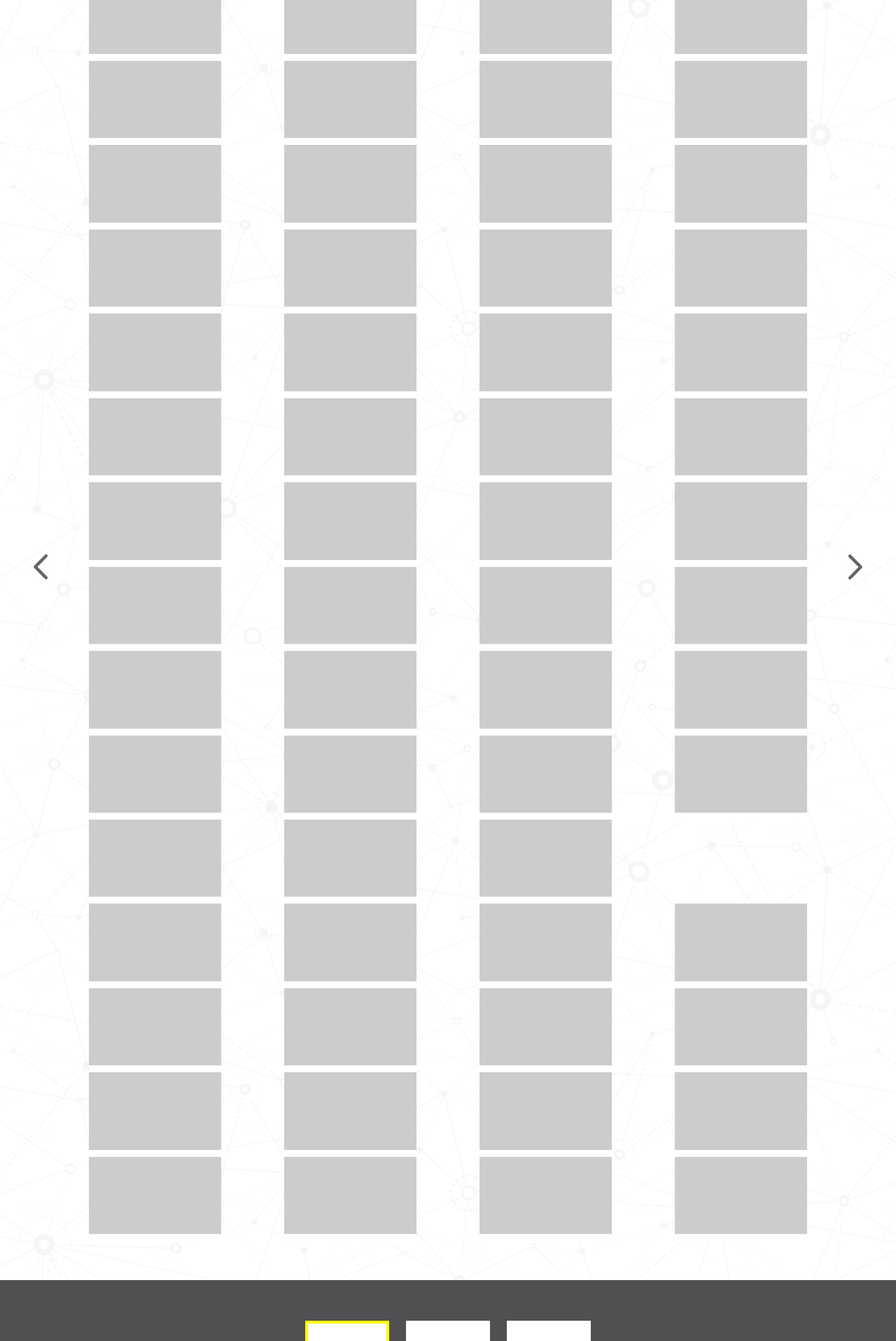
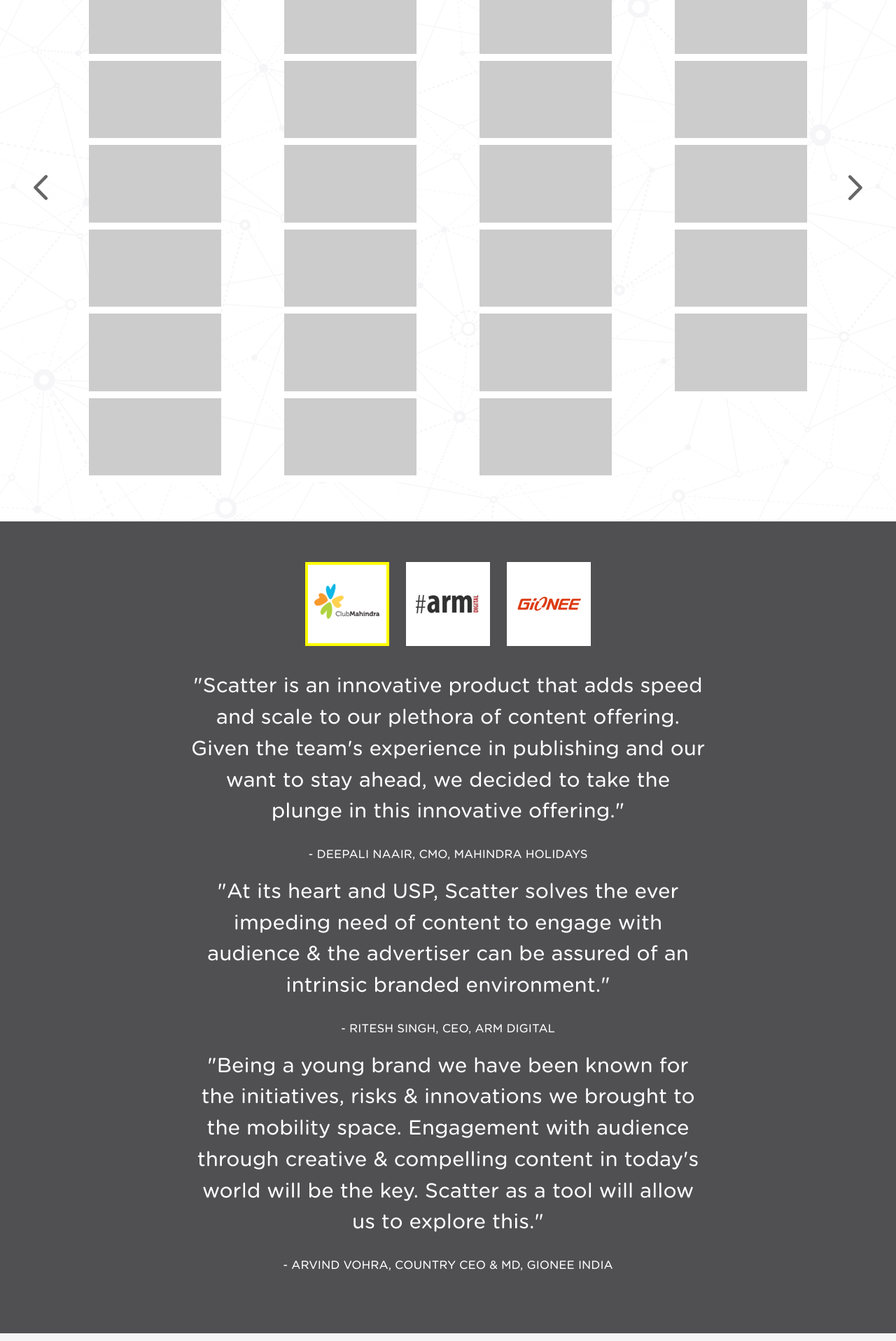
Before and after one commit to IndrajaPunna/scatter-public, a Jekyll site: the page built from index.md, in a window 1280 px wide. Shown: the part 2294-4210 px from the top of the page at 70% size. Built offline with Jekyll 4.4.1, drawn with Linux system fonts in a browser that asks for light colours; nearby versions of some CDN libraries.

Commit message:
removed some logos

```diff
--- a/_includes/network.html
+++ b/_includes/network.html
@@ -3,81 +3,74 @@
   <a id="pub-next" class="hidden-xs"><img src="{{ site.baseurl }}/img/i-right.png" alt="next"></a>
   <div class="visible-xs"><p>Swipe to see more</p></div>
   <div class="row tac publishers-list">
-    <div class="col-xs-4 col-md-3"><img class="network-logo" src="{{ site.baseurl}}/img/network-placeholder.png" data-src="{{ site.baseurl }}/img/logos/1-indianexpress.jpg" alt="1-indianexpress logo"></div>
-    <div class="col-xs-4 col-md-3"><img class="network-logo" src="{{ site.baseurl}}/img/network-placeholder.png" data-src="{{ site.baseurl }}/img/logos/2-boldsky.jpg" alt="2-boldsky logo"></div>
-    <div class="col-xs-4 col-md-3"><img class="network-logo" src="{{ site.baseurl}}/img/network-placeholder.png" data-src="{{ site.baseurl }}/img/logos/4-desimartini.jpg" alt="4-desimartini logo"></div>
-    <div class="col-xs-4 col-md-3"><img class="network-logo" src="{{ site.baseurl}}/img/network-placeholder.png" data-src="{{ site.baseurl }}/img/logos/5-drivespark.jpg" alt="5-drivespark logo"></div>
-    <div class="col-xs-4 col-md-3"><img class="network-logo" src="{{ site.baseurl}}/img/network-placeholder.png" data-src="{{ site.baseurl }}/img/logos/6-financialexpress.jpg" alt="6-financialexpress logo"></div>
-    <div class="col-xs-4 col-md-3"><img class="network-logo" src="{{ site.baseurl}}/img/network-placeholder.png" data-src="{{ site.baseurl }}/img/logos/7-filmibeat.jpg" alt="7-filmibeat logo"></div>
-    <div class="col-xs-4 col-md-3"><img class="network-logo" src="{{ site.baseurl}}/img/network-placeholder.png" data-src="{{ site.baseurl }}/img/logos/8-freepress.jpg" alt="8-freepress logo"></div>
-    <div class="col-xs-4 col-md-3"><img class="network-logo" src="{{ site.baseurl}}/img/network-placeholder.png" data-src="{{ site.baseurl }}/img/logos/9-gizbot.jpg" alt="9-gizbot logo"></div>
-    <div class="col-xs-4 col-md-3"><img class="network-logo" src="{{ site.baseurl}}/img/network-placeholder.png" data-src="{{ site.baseurl }}/img/logos/10-goodreturns.jpg" alt="10-goodreturns logo"></div>
-    <div class="col-xs-4 col-md-3"><img class="network-logo" src="{{ site.baseurl}}/img/network-placeholder.png" data-src="{{ site.baseurl }}/img/logos/11-healthtechnology.jpg" alt="11-healthtechnology logo"></div>
+    <!--<div class="col-xs-4 col-md-3"><img class="network-logo" src="{{ site.baseurl}}/img/network-placeholder.png" data-src="{{ site.baseurl }}/img/logos/1-indianexpress.jpg" alt="1-indianexpress logo"></div>-->
+    <!--<div class="col-xs-4 col-md-3"><img class="network-logo" src="{{ site.baseurl}}/img/network-placeholder.png" data-src="{{ site.baseurl }}/img/logos/2-boldsky.jpg" alt="2-boldsky logo"></div>-->
+    <!--<div class="col-xs-4 col-md-3"><img class="network-logo" src="{{ site.baseurl}}/img/network-placeholder.png" data-src="{{ site.baseurl }}/img/logos/4-desimartini.jpg" alt="4-desimartini logo"></div>-->
+    <!--<div class="col-xs-4 col-md-3"><img class="network-logo" src="{{ site.baseurl}}/img/network-placeholder.png" data-src="{{ site.baseurl }}/img/logos/5-drivespark.jpg" alt="5-drivespark logo"></div>-->
+    <!--<div class="col-xs-4 col-md-3"><img class="network-logo" src="{{ site.baseurl}}/img/network-placeholder.png" data-src="{{ site.baseurl }}/img/logos/6-financialexpress.jpg" alt="6-financialexpress logo"></div>-->
+    <!--<div class="col-xs-4 col-md-3"><img class="network-logo" src="{{ site.baseurl}}/img/network-placeholder.png" data-src="{{ site.baseurl }}/img/logos/7-filmibeat.jpg" alt="7-filmibeat logo"></div>-->
+    <!--<div class="col-xs-4 col-md-3"><img class="network-logo" src="{{ site.baseurl}}/img/network-placeholder.png" data-src="{{ site.baseurl }}/img/logos/8-freepress.jpg" alt="8-freepress logo"></div>-->
+    <!--<div class="col-xs-4 col-md-3"><img class="network-logo" src="{{ site.baseurl}}/img/network-placeholder.png" data-src="{{ site.baseurl }}/img/logos/9-gizbot.jpg" alt="9-gizbot logo"></div>-->
+    <!--<div class="col-xs-4 col-md-3"><img class="network-logo" src="{{ site.baseurl}}/img/network-placeholder.png" data-src="{{ site.baseurl }}/img/logos/10-goodreturns.jpg" alt="10-goodreturns logo"></div>-->
+    <!--<div class="col-xs-4 col-md-3"><img class="network-logo" src="{{ site.baseurl}}/img/network-placeholder.png" data-src="{{ site.baseurl }}/img/logos/11-healthtechnology.jpg" alt="11-healthtechnology logo"></div>-->
+    <!--<div class="col-xs-4 col-md-3"><img class="network-logo" src="{{ site.baseurl}}/img/network-placeholder.png" data-src="{{ site.baseurl }}/img/logos/15-theindianexpress.jpg" alt="15-theindianexpress logo"></div>-->
+    <!--<div class="col-xs-4 col-md-3"><img class="network-logo" src="{{ site.baseurl}}/img/network-placeholder.png" data-src="{{ site.baseurl }}/img/logos/16-itvarnews.jpg" alt="16-itvarnews logo"></div>-->
+    <!--<div class="col-xs-4 col-md-3"><img class="network-logo" src="{{ site.baseurl}}/img/network-placeholder.png" data-src="{{ site.baseurl }}/img/logos/19-beautyglimpse.jpg" alt="19-beautyglimpse logo"></div>-->
+    <!--<div class="col-xs-4 col-md-3"><img class="network-logo" src="{{ site.baseurl}}/img/network-placeholder.png" data-src="{{ site.baseurl }}/img/logos/21-nativeplanet.jpg" alt="21-nativeplanet logo"></div>-->
+    <!--<div class="col-xs-4 col-md-3"><img class="network-logo" src="{{ site.baseurl}}/img/network-placeholder.png" data-src="{{ site.baseurl }}/img/logos/23-oneindia.jpg" alt="23-oneindia logo"></div>-->
+    <!--<div class="col-xs-4 col-md-3"><img class="network-logo" src="{{ site.baseurl}}/img/network-placeholder.png" data-src="{{ site.baseurl }}/img/logos/24-outlooktraveller.jpg" alt="24-outlooktraveller logo"></div>-->
+    <!--<div class="col-xs-4 col-md-3"><img class="network-logo" src="{{ site.baseurl}}/img/network-placeholder.png" data-src="{{ site.baseurl }}/img/logos/28-smartphotography.jpg" alt="28-smartphotography logo"></div>-->
+    <!--<div class="col-xs-4 col-md-3"><img class="network-logo" src="{{ site.baseurl}}/img/network-placeholder.png" data-src="{{ site.baseurl }}/img/logos/50-happytrips.jpeg" alt="50-happytrips logo"></div>-->
+    <!--<div class="col-xs-4 col-md-3"><img class="network-logo" src="{{ site.baseurl}}/img/network-placeholder.png" data-src="{{ site.baseurl }}/img/logos/34-indiadigitalreview.jpg" alt="34-indiadigitalreview logo"></div>-->
+    <!--<div class="col-xs-4 col-md-3"><img class="network-logo" src="{{ site.baseurl}}/img/network-placeholder.png" data-src="{{ site.baseurl }}/img/logos/42-android advices.jpeg" alt="42-android-advice logo"></div>-->
+    <!--<div class="col-xs-4 col-md-3"><img class="network-logo" src="{{ site.baseurl}}/img/network-placeholder.png" data-src="{{ site.baseurl }}/img/logos/43-business insider.jpeg" alt="43-business-insider logo"></div>-->
+    <!--<div class="col-xs-4 col-md-3"><img class="network-logo" src="{{ site.baseurl}}/img/network-placeholder.png" data-src="{{ site.baseurl }}/img/logos/46-elle.jpeg" alt="46-elle logo"></div>-->
+    <!--<div class="col-xs-4 col-md-3"><img class="network-logo" src="{{ site.baseurl}}/img/network-placeholder.png" data-src="{{ site.baseurl }}/img/logos/47-ETCIO.com.jpeg" alt="47-ETCIO logo"></div>-->
+    <!--<div class="col-xs-4 col-md-3"><img class="network-logo" src="{{ site.baseurl}}/img/network-placeholder.png" data-src="{{ site.baseurl }}/img/logos/48-gizmodo.jpeg" alt="48-gizmodo logo"></div>-->
+    <!--<div class="col-xs-4 col-md-3"><img class="network-logo" src="{{ site.baseurl}}/img/network-placeholder.png" data-src="{{ site.baseurl }}/img/logos/51-holidify.jpeg" alt="51-holidify logo"></div>-->
+    <!--<div class="col-xs-4 col-md-3"><img class="network-logo" src="{{ site.baseurl}}/img/network-placeholder.png" data-src="{{ site.baseurl }}/img/logos/52-letsexpresso.jpeg" alt="52-letsexpresso logo"></div>-->
+    <!--<div class="col-xs-4 col-md-3"><img class="network-logo" src="{{ site.baseurl}}/img/network-placeholder.png" data-src="{{ site.baseurl }}/img/logos/53-lifehacker.jpeg" alt="53-lifehacker logo"></div>-->
+    <!--<div class="col-xs-4 col-md-3"><img class="network-logo" src="{{ site.baseurl}}/img/network-placeholder.png" data-src="{{ site.baseurl }}/img/logos/56-ndtvfood.jpeg" alt="56-ndtvfood logo"></div>-->
+    <!--<div class="col-xs-4 col-md-3"><img class="network-logo" src="{{ site.baseurl}}/img/network-placeholder.png" data-src="{{ site.baseurl }}/img/logos/57-ndtvgadgets.jpeg" alt="57-ndtvgadgets logo"></div>-->
+    <!--<div class="col-xs-4 col-md-3"><img class="network-logo" src="{{ site.baseurl}}/img/network-placeholder.png" data-src="{{ site.baseurl }}/img/logos/58-ndtvgoodtimes.jpeg" alt="58-ndtvgoodtime logo"></div>-->
+    <!--<div class="col-xs-4 col-md-3"><img class="network-logo" src="{{ site.baseurl}}/img/network-placeholder.png" data-src="{{ site.baseurl }}/img/logos/59-ndtvmovies.jpeg" alt="59-ndtvmovies logo"></div>-->
+    <!--<div class="col-xs-4 col-md-3"><img class="network-logo" src="{{ site.baseurl}}/img/network-placeholder.png" data-src="{{ site.baseurl }}/img/logos/60-ndtvprofit.jpeg" alt="60-ndtvprofit logo"></div>-->
+    <!--<div class="col-xs-4 col-md-3"><img class="network-logo" src="{{ site.baseurl}}/img/network-placeholder.png" data-src="{{ site.baseurl }}/img/logos/61-ndtvsports.jpeg" alt="61-ndtvsports logo"></div>-->
+    <!--<div class="col-xs-4 col-md-3"><img class="network-logo" src="{{ site.baseurl}}/img/network-placeholder.png" data-src="{{ site.baseurl }}/img/logos/62-reshareit.jpeg" alt="62-reshareit logo"></div>-->
+    <!--<div class="col-xs-4 col-md-3"><img class="network-logo" src="{{ site.baseurl}}/img/network-placeholder.png" data-src="{{ site.baseurl }}/img/logos/63-sweetsharing.jpeg" alt="63-sweetsharing logo"></div>-->
+    <!--<div class="col-xs-4 col-md-3"><img class="network-logo" src="{{ site.baseurl}}/img/network-placeholder.png" data-src="{{ site.baseurl }}/img/logos/66-youngisthan.jpeg" alt="66-youngisthan logo"></div> -->
     <div class="col-xs-4 col-md-3"><img class="network-logo" src="{{ site.baseurl}}/img/network-placeholder.png" data-src="{{ site.baseurl }}/img/logos/12-indiabusinessmediareview.jpg" alt="12-indiabusinessmediareview logo"></div>
     <div class="col-xs-4 col-md-3"><img class="network-logo" src="{{ site.baseurl}}/img/network-placeholder.png" data-src="{{ site.baseurl }}/img/logos/13-ibtmedia.jpg" alt="13-ibtmedia logo"></div>
     <div class="col-xs-4 col-md-3"><img class="network-logo" src="{{ site.baseurl}}/img/network-placeholder.png" data-src="{{ site.baseurl }}/img/logos/14-indiatoday.jpg" alt="14-indiatoday logo"></div>
-    <div class="col-xs-4 col-md-3"><img class="network-logo" src="{{ site.baseurl}}/img/network-placeholder.png" data-src="{{ site.baseurl }}/img/logos/15-theindianexpress.jpg" alt="15-theindianexpress logo"></div>
-    <div class="col-xs-4 col-md-3"><img class="network-logo" src="{{ site.baseurl}}/img/network-placeholder.png" data-src="{{ site.baseurl }}/img/logos/16-itvarnews.jpg" alt="16-itvarnews logo"></div>
     <div class="col-xs-4 col-md-3"><img class="network-logo" src="{{ site.baseurl}}/img/network-placeholder.png" data-src="{{ site.baseurl }}/img/logos/40-thatscoop.jpg" alt="40-thatscoop logo"></div>
+    <div class="col-xs-4 col-md-3"><img class="network-logo" src="{{ site.baseurl}}/img/network-placeholder.png" data-src="{{ site.baseurl }}/img/logos/18-outlook.jpg" alt="18-outlook logo"></div>
+    <div class="col-xs-4 col-md-3"><img class="network-logo" src="{{ site.baseurl}}/img/network-placeholder.png" data-src="{{ site.baseurl }}/img/logos/20-mw.jpg" alt="20-mw logo"></div>
+    <div class="col-xs-4 col-md-3"><img class="network-logo" src="{{ site.baseurl}}/img/network-placeholder.png" data-src="{{ site.baseurl }}/img/logos/22-womensweb.jpg" alt="22-womensweb logo"></div>
+    <div class="col-xs-4 col-md-3"><img class="network-logo" src="{{ site.baseurl}}/img/network-placeholder.png" data-src="{{ site.baseurl }}/img/logos/25-rollingstone.jpg" alt="25-rollingstone logo"></div>
   </div>
   <div class="row tac publishers-list">
-    <div class="col-xs-4 col-md-3"><img class="network-logo" src="{{ site.baseurl}}/img/network-placeholder.png" data-src="{{ site.baseurl }}/img/logos/18-outlook.jpg" alt="18-outlook logo"></div>
-    <div class="col-xs-4 col-md-3"><img class="network-logo" src="{{ site.baseurl}}/img/network-placeholder.png" data-src="{{ site.baseurl }}/img/logos/19-beautyglimpse.jpg" alt="19-beautyglimpse logo"></div>
-    <div class="col-xs-4 col-md-3"><img class="network-logo" src="{{ site.baseurl}}/img/network-placeholder.png" data-src="{{ site.baseurl }}/img/logos/20-mw.jpg" alt="20-mw logo"></div>
-    <div class="col-xs-4 col-md-3"><img class="network-logo" src="{{ site.baseurl}}/img/network-placeholder.png" data-src="{{ site.baseurl }}/img/logos/21-nativeplanet.jpg" alt="21-nativeplanet logo"></div>
-    <div class="col-xs-4 col-md-3"><img class="network-logo" src="{{ site.baseurl}}/img/network-placeholder.png" data-src="{{ site.baseurl }}/img/logos/22-womensweb.jpg" alt="22-womensweb logo"></div>
-    <div class="col-xs-4 col-md-3"><img class="network-logo" src="{{ site.baseurl}}/img/network-placeholder.png" data-src="{{ site.baseurl }}/img/logos/23-oneindia.jpg" alt="23-oneindia logo"></div>
-    <div class="col-xs-4 col-md-3"><img class="network-logo" src="{{ site.baseurl}}/img/network-placeholder.png" data-src="{{ site.baseurl }}/img/logos/24-outlooktraveller.jpg" alt="24-outlooktraveller logo"></div>
-    <div class="col-xs-4 col-md-3"><img class="network-logo" src="{{ site.baseurl}}/img/network-placeholder.png" data-src="{{ site.baseurl }}/img/logos/25-rollingstone.jpg" alt="25-rollingstone logo"></div>
     <div class="col-xs-4 col-md-3"><img class="network-logo" src="{{ site.baseurl}}/img/network-placeholder.png" data-src="{{ site.baseurl }}/img/logos/26-shine.jpg" alt="26-shine logo"></div>
     <div class="col-xs-4 col-md-3"><img class="network-logo" src="{{ site.baseurl}}/img/network-placeholder.png" data-src="{{ site.baseurl }}/img/logos/27-sifyhealth.jpg" alt="27-sifyhealth logo"></div>
-    <div class="col-xs-4 col-md-3"><img class="network-logo" src="{{ site.baseurl}}/img/network-placeholder.png" data-src="{{ site.baseurl }}/img/logos/28-smartphotography.jpg" alt="28-smartphotography logo"></div>
     <div class="col-xs-4 col-md-3"><img class="network-logo" src="{{ site.baseurl}}/img/network-placeholder.png" data-src="{{ site.baseurl }}/img/logos/29-idealhome.jpg" alt="29-idealhome logo"></div>
     <div class="col-xs-4 col-md-3"><img class="network-logo" src="{{ site.baseurl}}/img/network-placeholder.png" data-src="{{ site.baseurl }}/img/logos/30-beautyindia.jpg" alt="30-beautyindia logo"></div>
     <div class="col-xs-4 col-md-3"><img class="network-logo" src="{{ site.baseurl}}/img/network-placeholder.png" data-src="{{ site.baseurl }}/img/logos/31-cosmopolitan.jpg" alt="31-cosmopolitan logo"></div>
     <div class="col-xs-4 col-md-3"><img class="network-logo" src="{{ site.baseurl}}/img/network-placeholder.png" data-src="{{ site.baseurl }}/img/logos/32-headlinestoday.jpg" alt="32-headlinestoday logo"></div>
-    <div class="col-xs-4 col-md-3"><img class="network-logo" src="{{ site.baseurl}}/img/network-placeholder.png" data-src="{{ site.baseurl }}/img/logos/50-happytrips.jpeg" alt="50-happytrips logo"></div>
-
+    <div class="col-xs-4 col-md-3"><img class="network-logo" src="{{ site.baseurl}}/img/network-placeholder.png" data-src="{{ site.baseurl }}/img/logos/33-indiahospitalityreview.jpg" alt="33-indiahospitalityreview logo"></div>
+    <div class="col-xs-4 col-md-3"><img class="network-logo" src="{{ site.baseurl}}/img/network-placeholder.png" data-src="{{ site.baseurl }}/img/logos/35-indiatourismreview.jpg" alt="35-indiatourismreview logo"></div>
   </div>
   <div class="row tac publishers-list">
-    <div class="col-xs-4 col-md-3"><img class="network-logo" src="{{ site.baseurl}}/img/network-placeholder.png" data-src="{{ site.baseurl }}/img/logos/33-indiahospitalityreview.jpg" alt="33-indiahospitalityreview logo"></div>
-    <div class="col-xs-4 col-md-3"><img class="network-logo" src="{{ site.baseurl}}/img/network-placeholder.png" data-src="{{ site.baseurl }}/img/logos/34-indiadigitalreview.jpg" alt="34-indiadigitalreview logo"></div>
-    <div class="col-xs-4 col-md-3"><img class="network-logo" src="{{ site.baseurl}}/img/network-placeholder.png" data-src="{{ site.baseurl }}/img/logos/35-indiatourismreview.jpg" alt="35-indiatourismreview logo"></div>
     <div class="col-xs-4 col-md-3"><img class="network-logo" src="{{ site.baseurl}}/img/network-placeholder.png" data-src="{{ site.baseurl }}/img/logos/36-indiatodaygg.jpg" alt="36-indiatodaygg logo"></div>
     <div class="col-xs-4 col-md-3"><img class="network-logo" src="{{ site.baseurl}}/img/network-placeholder.png" data-src="{{ site.baseurl }}/img/logos/37-indiacioreview.jpg" alt="37-indiacioreview logo"></div>
     <div class="col-xs-4 col-md-3"><img class="network-logo" src="{{ site.baseurl}}/img/network-placeholder.png" data-src="{{ site.baseurl }}/img/logos/38-menshealth.jpg" alt="38-menshealth logo"></div>
     <div class="col-xs-4 col-md-3"><img class="network-logo" src="{{ site.baseurl}}/img/network-placeholder.png" data-src="{{ site.baseurl }}/img/logos/39-readersdigest.jpg" alt="39-readersdigest logo"></div>
     <div class="col-xs-4 col-md-3"><img class="network-logo" src="{{ site.baseurl}}/img/network-placeholder.png" data-src="{{ site.baseurl }}/img/logos/41-NDTV.jpeg" alt="40-NDTV logo"></div>
-    <div class="col-xs-4 col-md-3"><img class="network-logo" src="{{ site.baseurl}}/img/network-placeholder.png" data-src="{{ site.baseurl }}/img/logos/42-android advices.jpeg" alt="42-android-advice logo"></div>
-    <div class="col-xs-4 col-md-3"><img class="network-logo" src="{{ site.baseurl}}/img/network-placeholder.png" data-src="{{ site.baseurl }}/img/logos/43-business insider.jpeg" alt="43-business-insider logo"></div>
     <div class="col-xs-4 col-md-3"><img class="network-logo" src="{{ site.baseurl}}/img/network-placeholder.png" data-src="{{ site.baseurl }}/img/logos/44-cricketnmore.jpeg" alt="44-cricketnmore logo"></div>
     <div class="col-xs-4 col-md-3"><img class="network-logo" src="{{ site.baseurl}}/img/network-placeholder.png" data-src="{{ site.baseurl }}/img/logos/45-cybermedia.jpeg" alt="45-cybermedia logo"></div>
-    <div class="col-xs-4 col-md-3"><img class="network-logo" src="{{ site.baseurl}}/img/network-placeholder.png" data-src="{{ site.baseurl }}/img/logos/46-elle.jpeg" alt="46-elle logo"></div>
-    <div class="col-xs-4 col-md-3"><img class="network-logo" src="{{ site.baseurl}}/img/network-placeholder.png" data-src="{{ site.baseurl }}/img/logos/47-ETCIO.com.jpeg" alt="47-ETCIO logo"></div>
-    <div class="col-xs-4 col-md-3"><img class="network-logo" src="{{ site.baseurl}}/img/network-placeholder.png" data-src="{{ site.baseurl }}/img/logos/48-gizmodo.jpeg" alt="48-gizmodo logo"></div>
+    <div class="col-xs-4 col-md-3"><img class="network-logo" src="{{ site.baseurl}}/img/network-placeholder.png" data-src="{{ site.baseurl }}/img/logos/54-lonelyplanet.jpeg" alt="54-lonelyplanet logo"></div>
   </div>
   <div class="row tac publishers-list">
-    <div class="col-xs-4 col-md-3"><img class="network-logo" src="{{ site.baseurl}}/img/network-placeholder.png" data-src="{{ site.baseurl }}/img/logos/51-holidify.jpeg" alt="51-holidify logo"></div>
-    <div class="col-xs-4 col-md-3"><img class="network-logo" src="{{ site.baseurl}}/img/network-placeholder.png" data-src="{{ site.baseurl }}/img/logos/52-letsexpresso.jpeg" alt="52-letsexpresso logo"></div>
-    <div class="col-xs-4 col-md-3"><img class="network-logo" src="{{ site.baseurl}}/img/network-placeholder.png" data-src="{{ site.baseurl }}/img/logos/53-lifehacker.jpeg" alt="53-lifehacker logo"></div>
-    <div class="col-xs-4 col-md-3"><img class="network-logo" src="{{ site.baseurl}}/img/network-placeholder.png" data-src="{{ site.baseurl }}/img/logos/54-lonelyplanet.jpeg" alt="54-lonelyplanet logo"></div>
     <div class="col-xs-4 col-md-3"><img class="network-logo" src="{{ site.baseurl}}/img/network-placeholder.png" data-src="{{ site.baseurl }}/img/logos/55-ndtvauto.jpeg" alt="55-ndtvauto logo"></div>
-
-    <div class="col-xs-4 col-md-3"><img class="network-logo" src="{{ site.baseurl}}/img/network-placeholder.png" data-src="{{ site.baseurl }}/img/logos/56-ndtvfood.jpeg" alt="56-ndtvfood logo"></div>
-
-    <div class="col-xs-4 col-md-3"><img class="network-logo" src="{{ site.baseurl}}/img/network-placeholder.png" data-src="{{ site.baseurl }}/img/logos/57-ndtvgadgets.jpeg" alt="57-ndtvgadgets logo"></div>
-
-    <div class="col-xs-4 col-md-3"><img class="network-logo" src="{{ site.baseurl}}/img/network-placeholder.png" data-src="{{ site.baseurl }}/img/logos/58-ndtvgoodtimes.jpeg" alt="58-ndtvgoodtime logo"></div>
-
-
-
-    <div class="col-xs-4 col-md-3"><img class="network-logo" src="{{ site.baseurl}}/img/network-placeholder.png" data-src="{{ site.baseurl }}/img/logos/59-ndtvmovies.jpeg" alt="59-ndtvmovies logo"></div>
-    <div class="col-xs-4 col-md-3"><img class="network-logo" src="{{ site.baseurl}}/img/network-placeholder.png" data-src="{{ site.baseurl }}/img/logos/60-ndtvprofit.jpeg" alt="60-ndtvprofit logo"></div>
-    <div class="col-xs-4 col-md-3"><img class="network-logo" src="{{ site.baseurl}}/img/network-placeholder.png" data-src="{{ site.baseurl }}/img/logos/61-ndtvsports.jpeg" alt="61-ndtvsports logo"></div>
-    <div class="col-xs-4 col-md-3"><img class="network-logo" src="{{ site.baseurl}}/img/network-placeholder.png" data-src="{{ site.baseurl }}/img/logos/62-reshareit.jpeg" alt="62-reshareit logo"></div>
-    <div class="col-xs-4 col-md-3"><img class="network-logo" src="{{ site.baseurl}}/img/network-placeholder.png" data-src="{{ site.baseurl }}/img/logos/63-sweetsharing.jpeg" alt="63-sweetsharing logo"></div>
     <div class="col-xs-4 col-md-3"><img class="network-logo" src="{{ site.baseurl}}/img/network-placeholder.png" data-src="{{ site.baseurl }}/img/logos/64-tech2.jpeg" alt="64-tech2 logo"></div>
     <div class="col-xs-4 col-md-3"><img class="network-logo" src="{{ site.baseurl}}/img/network-placeholder.png" data-src="{{ site.baseurl }}/img/logos/65-timesgroup.jpeg" alt="65-timesgroup logo"></div>
-    <div class="col-xs-4 col-md-3"><img class="network-logo" src="{{ site.baseurl}}/img/network-placeholder.png" data-src="{{ site.baseurl }}/img/logos/66-youngisthan.jpeg" alt="66-youngisthan logo"></div>
   </div>
 </div>
```
